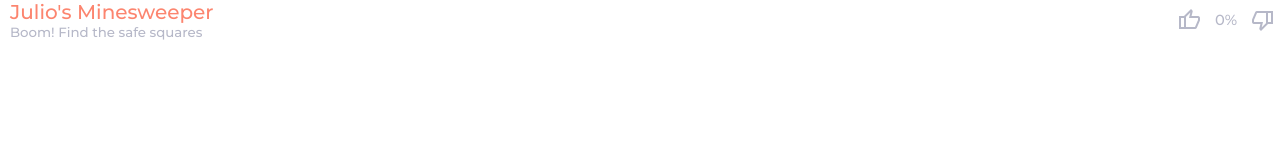
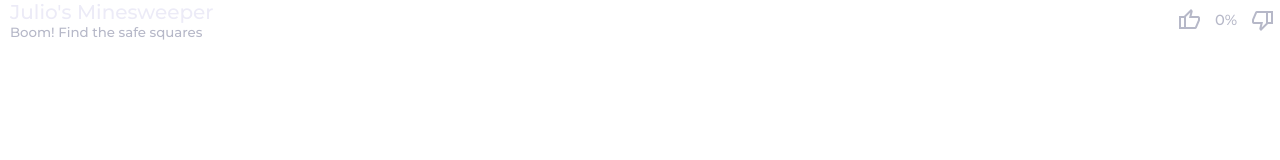
Before and after one commit to JulianMcG/ratingsystem.github.io, a plain HTML site: page rating3.html in a window 1280 px wide. Drawn offline with nearby package versions, Linux system fonts and the light colour scheme; no server answers.

Commit message:
Update rating3.html

```diff
--- a/rating3.html
+++ b/rating3.html
@@ -37,7 +37,7 @@
             font-family: 'Montserrat', sans-serif;
             font-weight: 500;
             font-size: 15pt;
-            color: #FC856F;
+            color: #ecebf7;
             margin-top: 0;
             margin-bottom: 0px;
             padding-left: 5px;
```
